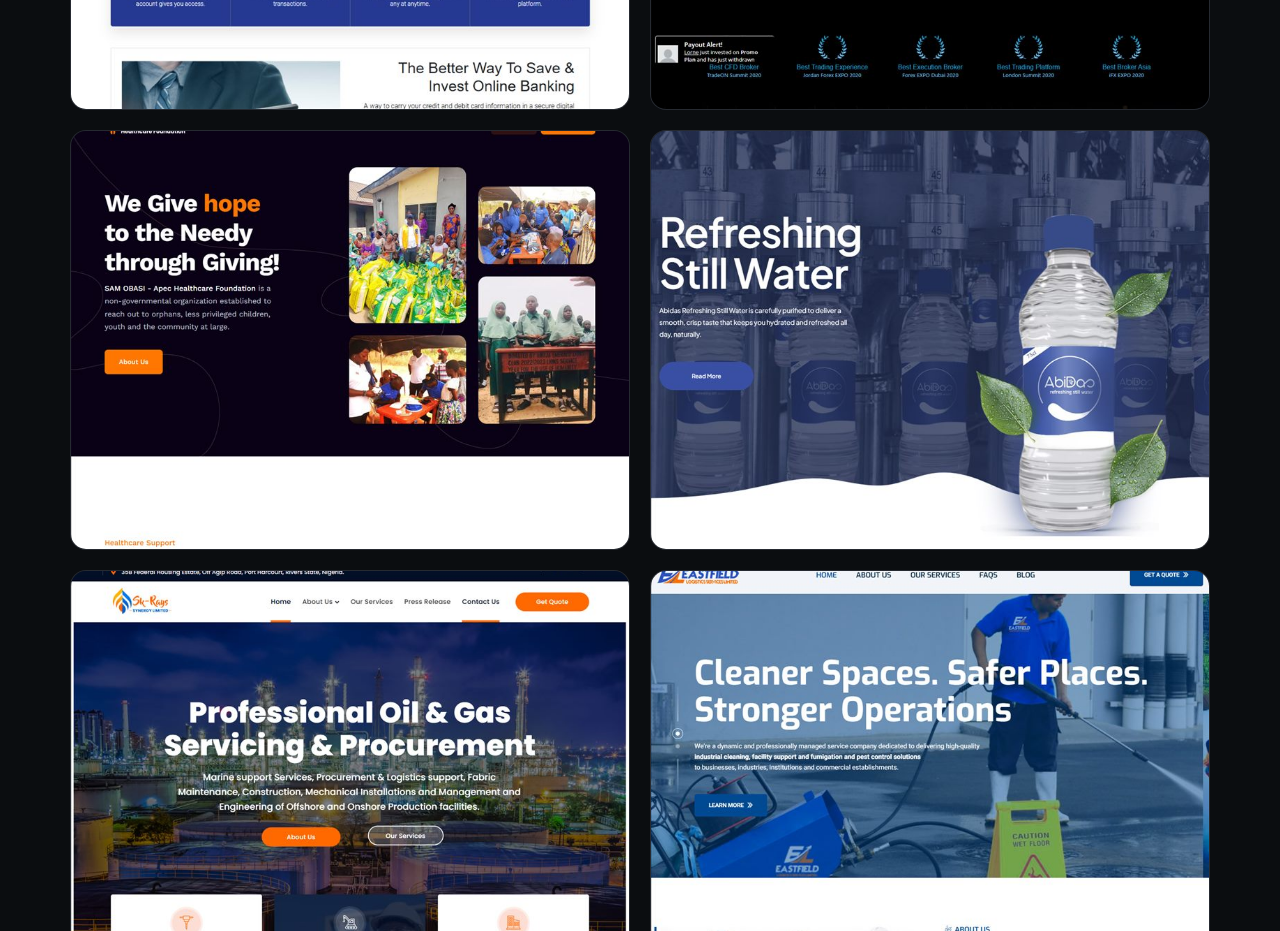
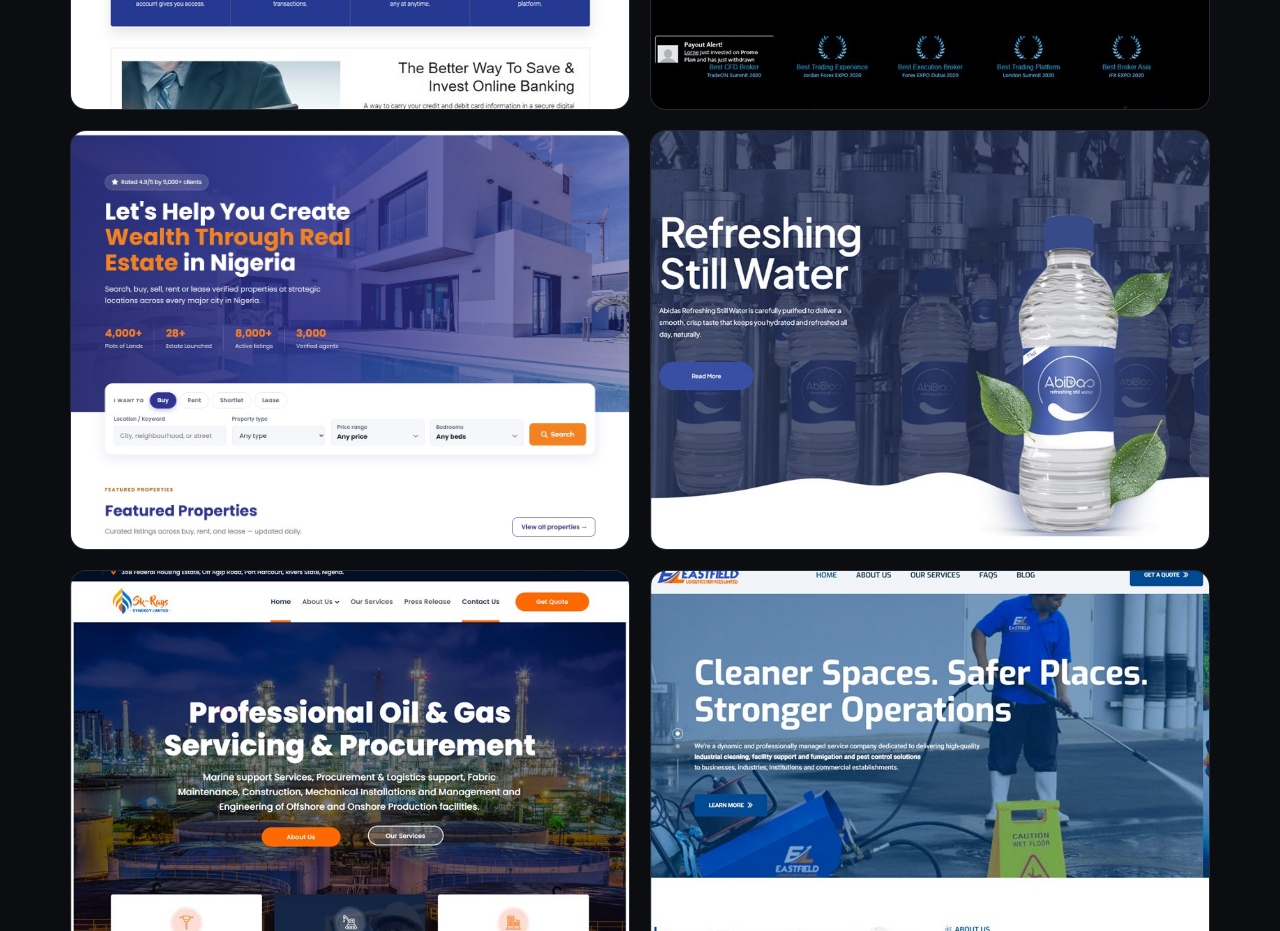
Before and after one commit to Techpik/techpik, a plain HTML site: page index.html in a window 1280 px wide. Shown: the part 3840-4771 px from the top of the page. Drawn offline with Linux system fonts and the light colour scheme.

Commit message:
Portfolio: swap Sam Obasi thumbnail for Cupidextrad demo screenshot and link

```diff
--- a/index.html
+++ b/index.html
@@ -190,13 +190,13 @@
       <button class="chip" data-f="all">All</button>
     </div>
     <div class="work-grid" id="workGrid">
-      <a class="work web reveal" data-cat="web" href="https://intimatematchmaking.com/" target="_blank" rel="noopener"><img loading="lazy" src="img/highlights/intimatematchmaking.jpg" alt="Intimate Matchmaking website screenshot"><span class="cap"><b>Intimate Matchmaking</b><i>intimatematchmaking.com/ ↗</i></span></a>
+<a class="work web reveal" data-cat="web" href="https://intimatematchmaking.com/" target="_blank" rel="noopener"><img loading="lazy" src="img/highlights/intimatematchmaking.jpg" alt="Intimate Matchmaking website screenshot"><span class="cap"><b>Intimate Matchmaking</b><i>intimatematchmaking.com/ ↗</i></span></a>
       <a class="work web reveal" data-cat="web" href="https://mindandmasteryjournal.com/" target="_blank" rel="noopener"><img loading="lazy" src="img/highlights/mindandmasteryjournal.jpg" alt="Mind & Mastery Journal website screenshot"><span class="cap"><b>Mind &amp; Mastery Journal</b><i>mindandmasteryjournal.com/ ↗</i></span></a>
       <a class="work web reveal" data-cat="web" href="https://blog.stellasbank.com/" target="_blank" rel="noopener"><img loading="lazy" src="img/highlights/stellasbank-blog.jpg" alt="StellasBank Blog website screenshot"><span class="cap"><b>StellasBank Blog</b><i>blog.stellasbank.com/ ↗</i></span></a>
       <a class="work web reveal" data-cat="web" href="https://cupidextrad.com/" target="_blank" rel="noopener"><img loading="lazy" src="img/highlights/cupidextrad.jpg" alt="Cupidextrad website screenshot"><span class="cap"><b>Cupidextrad</b><i>cupidextrad.com/ ↗</i></span></a>
       <a class="work web reveal" data-cat="web" href="https://trustwavecreditunion.com/" target="_blank" rel="noopener"><img loading="lazy" src="img/highlights/trustwavecreditunion.jpg" alt="Trustwave Credit Union website screenshot"><span class="cap"><b>Trustwave Credit Union</b><i>trustwavecreditunion.com/ ↗</i></span></a>
       <a class="work web reveal" data-cat="web" href="https://oceanwealthfint.com/" target="_blank" rel="noopener"><img loading="lazy" src="img/highlights/oceanwealthfint.jpg" alt="Ocean Wealth Fintech website screenshot"><span class="cap"><b>Ocean Wealth Fintech</b><i>oceanwealthfint.com/ ↗</i></span></a>
-      <a class="work web reveal" data-cat="web" href="https://samobasihealthcarefoundation.org.ng/" target="_blank" rel="noopener"><img loading="lazy" src="img/highlights/samobasihealthcare.jpg" alt="Samobasi Healthcare Foundation website screenshot"><span class="cap"><b>Samobasi Healthcare Foundation</b><i>samobasihealthcarefoundation.org.ng/ ↗</i></span></a>
+      <a class="work web reveal" data-cat="web" href="https://demo.cupidextrad.com/" target="_blank" rel="noopener"><img loading="lazy" src="img/highlights/demo.cupidextrad.com.jpg" alt="Cupidextrad demo website screenshot"><span class="cap"><b>Cupidextrad</b><i>demo.cupidextrad.com/ ↗</i></span></a>
       <a class="work web reveal" data-cat="web" href="https://abidasindustries.com.ng/" target="_blank" rel="noopener"><img loading="lazy" src="img/highlights/abidasindustries.jpg" alt="Abida's Industries website screenshot"><span class="cap"><b>Abida's Industries</b><i>abidasindustries.com.ng/ ↗</i></span></a>
       <a class="work web reveal" data-cat="web" href="https://skrayssynergy.com/" target="_blank" rel="noopener"><img loading="lazy" src="img/highlights/skrayssynergy.jpg" alt="Skrays Synergy website screenshot"><span class="cap"><b>Skrays Synergy</b><i>skrayssynergy.com/ ↗</i></span></a>
       <a class="work web reveal" data-cat="web" href="https://eastfield.com.ng/" target="_blank" rel="noopener"><img loading="lazy" src="img/highlights/eastfield.jpg" alt="Eastfield website screenshot"><span class="cap"><b>Eastfield</b><i>eastfield.com.ng/ ↗</i></span></a>
```
Also changed, not shown: img/highlights/demo.cupidextrad.com.jpg (added).
